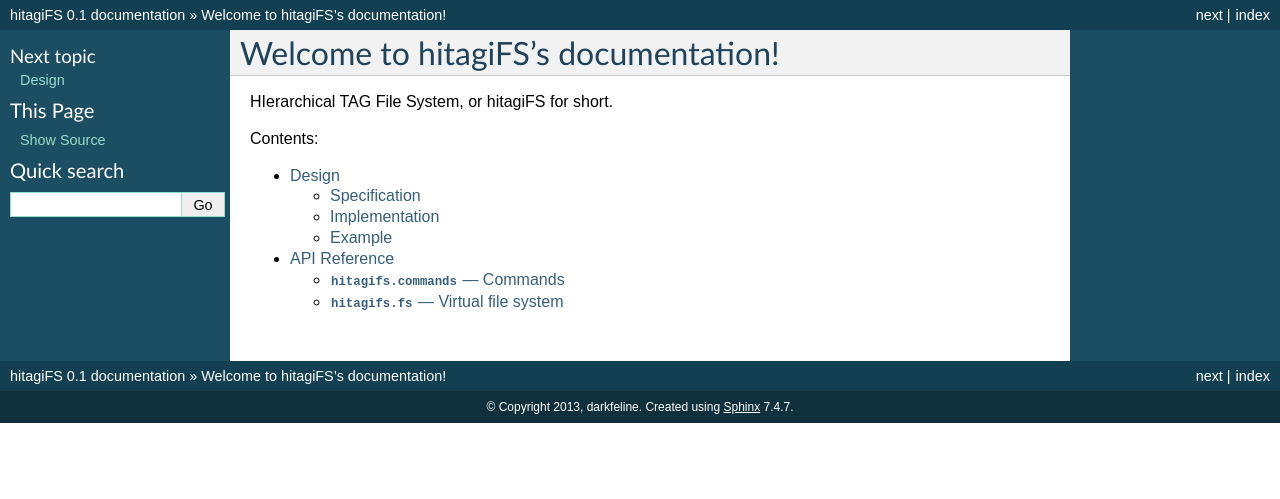
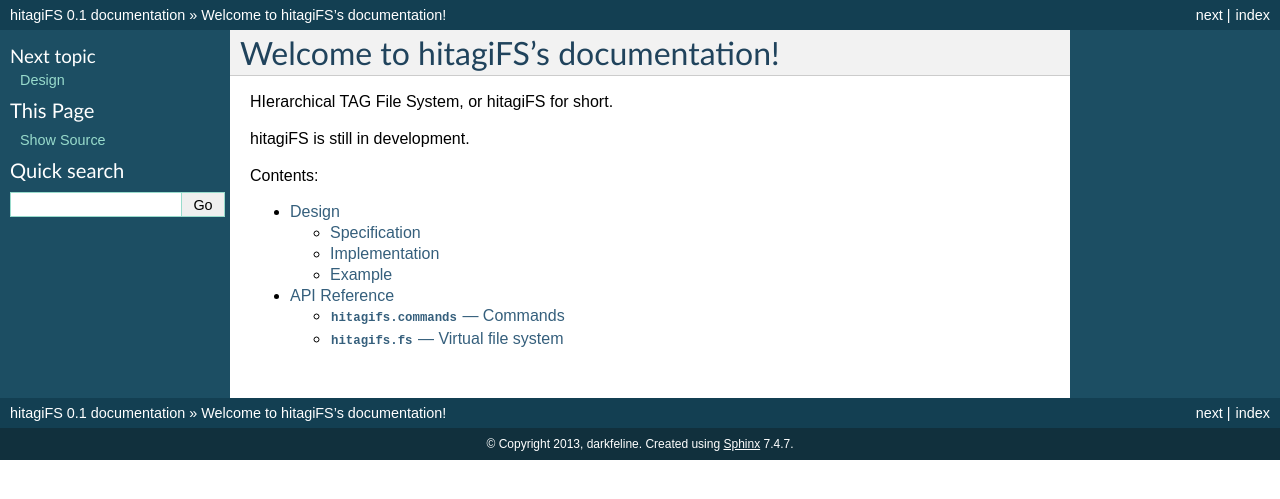
Before and after one commit to darkfeline/dantalian, a Sphinx documentation site: the page built from doc/index.rst, in a window 1280 px wide. Shown: the top 499 px of the page. Built offline with Sphinx 7.4.7, drawn with Linux system fonts in a browser that asks for light colours.

Commit message:
Add disclaimer

```diff
--- a/doc/index.rst
+++ b/doc/index.rst
@@ -2,6 +2,8 @@ Welcome to hitagiFS's documentation!
 ====================================
 
 HIerarchical TAG File System, or hitagiFS for short.
+
+hitagiFS is still in development.
 
 Contents:
 
```
